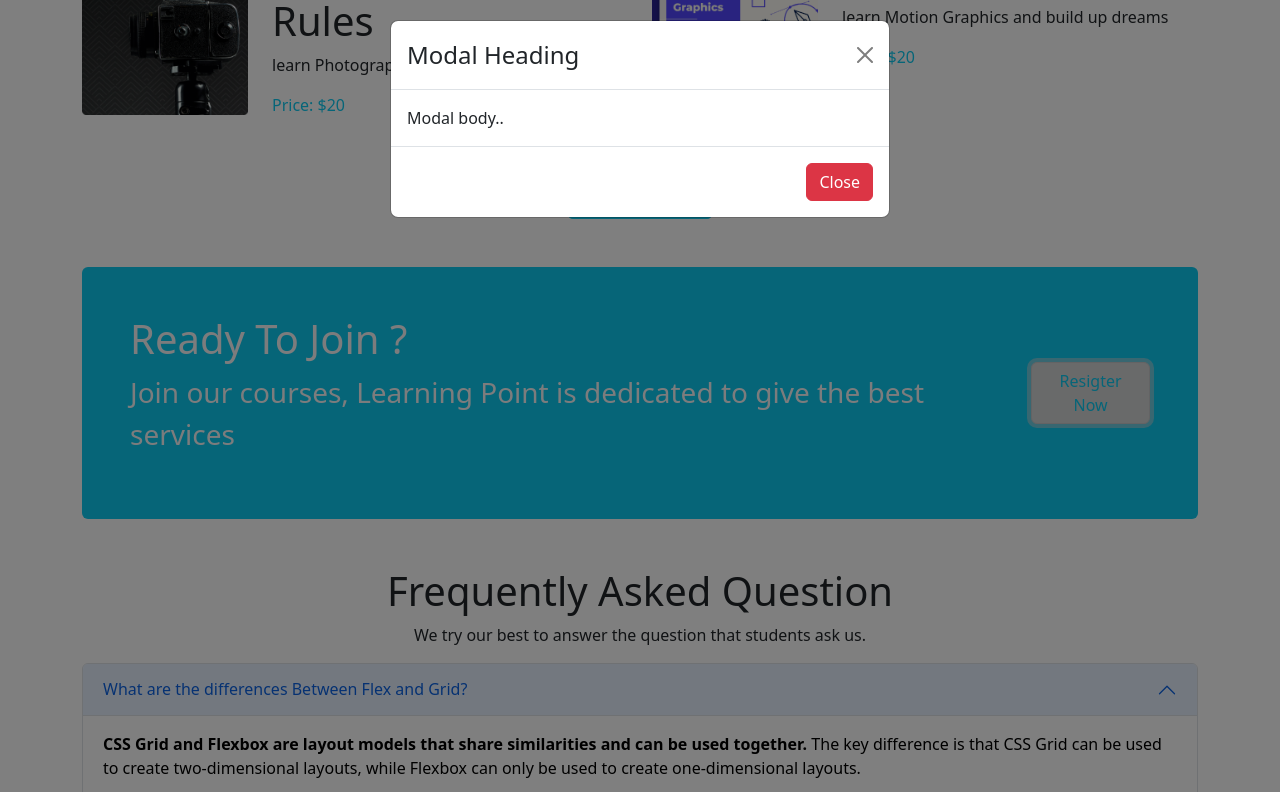
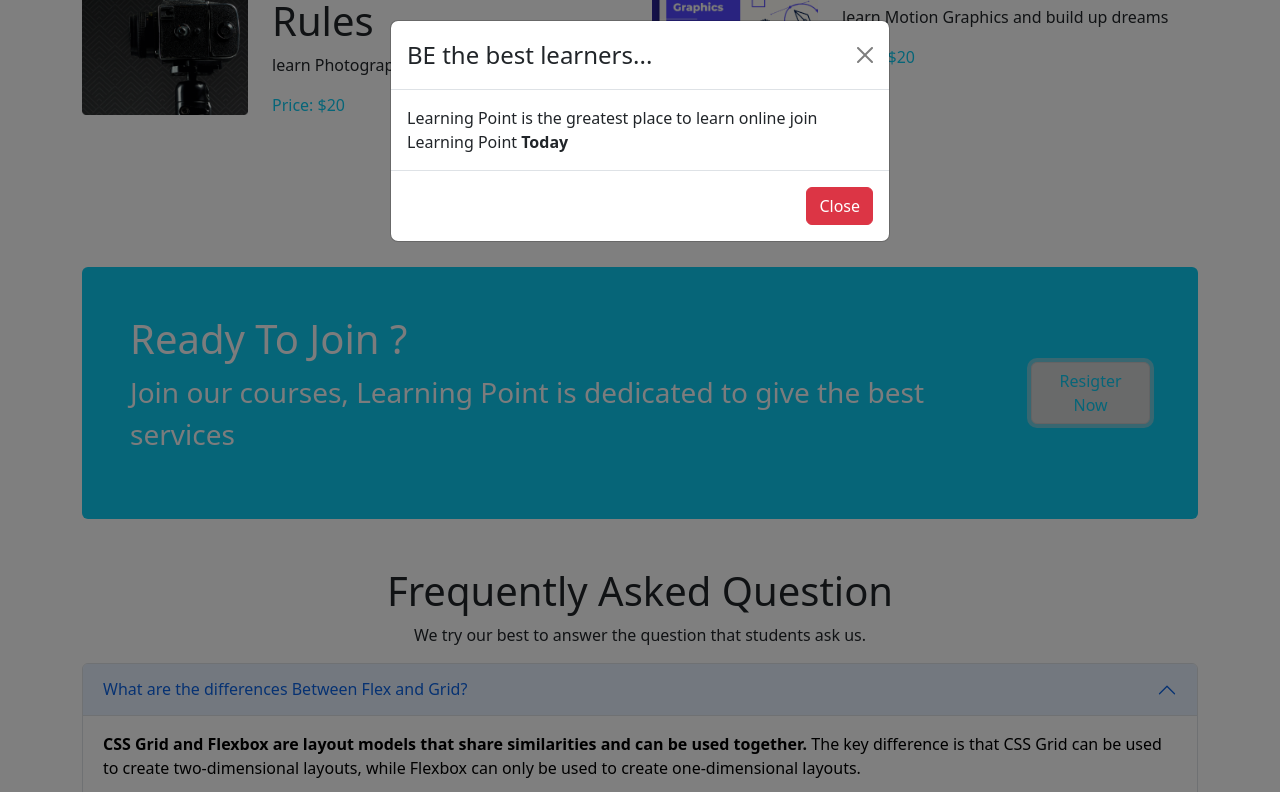
Before and after one commit to Asha-01/learning-point, a plain HTML site: page index.html in a window 1280 px wide. Both pictures are taken after a click on the button "Resigter Now". Shown: the part 1296-2088 px from the top of the page. Drawn offline with nearby package versions, Linux system fonts and the light colour scheme.

Commit message:
modal correction

```diff
--- a/index.html
+++ b/index.html
@@ -240,13 +240,13 @@
 
                             <!-- Modal Header -->
                             <div class="modal-header">
-                                <h4 class="modal-title">Modal Heading</h4>
+                                <h4 class="modal-title"> BE the best learners...</h4>
                                 <button type="button" class="btn-close" data-bs-dismiss="modal"></button>
                             </div>
 
                             <!-- Modal body -->
                             <div class="modal-body">
-                                Modal body..
+                                Learning Point is the greatest place to learn online join Learning Point  <strong>Today</strong>
                             </div>
 
                             <!-- Modal footer -->
```
